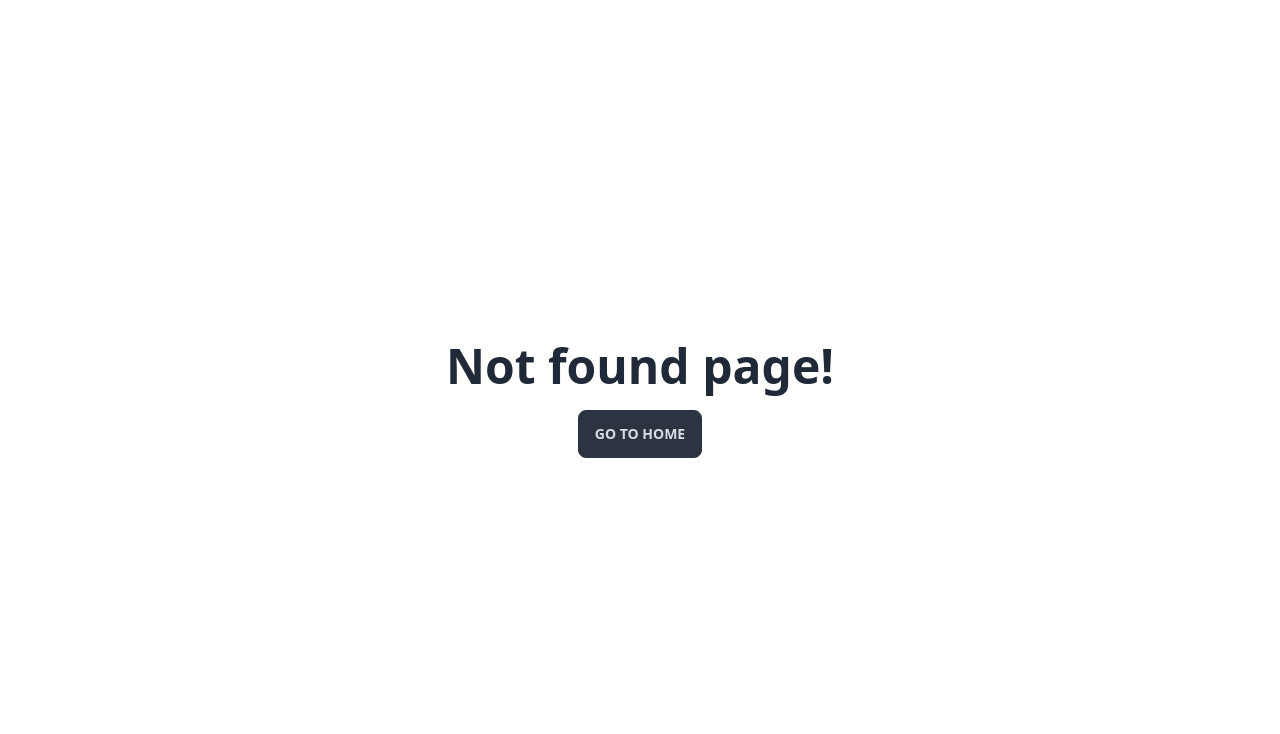
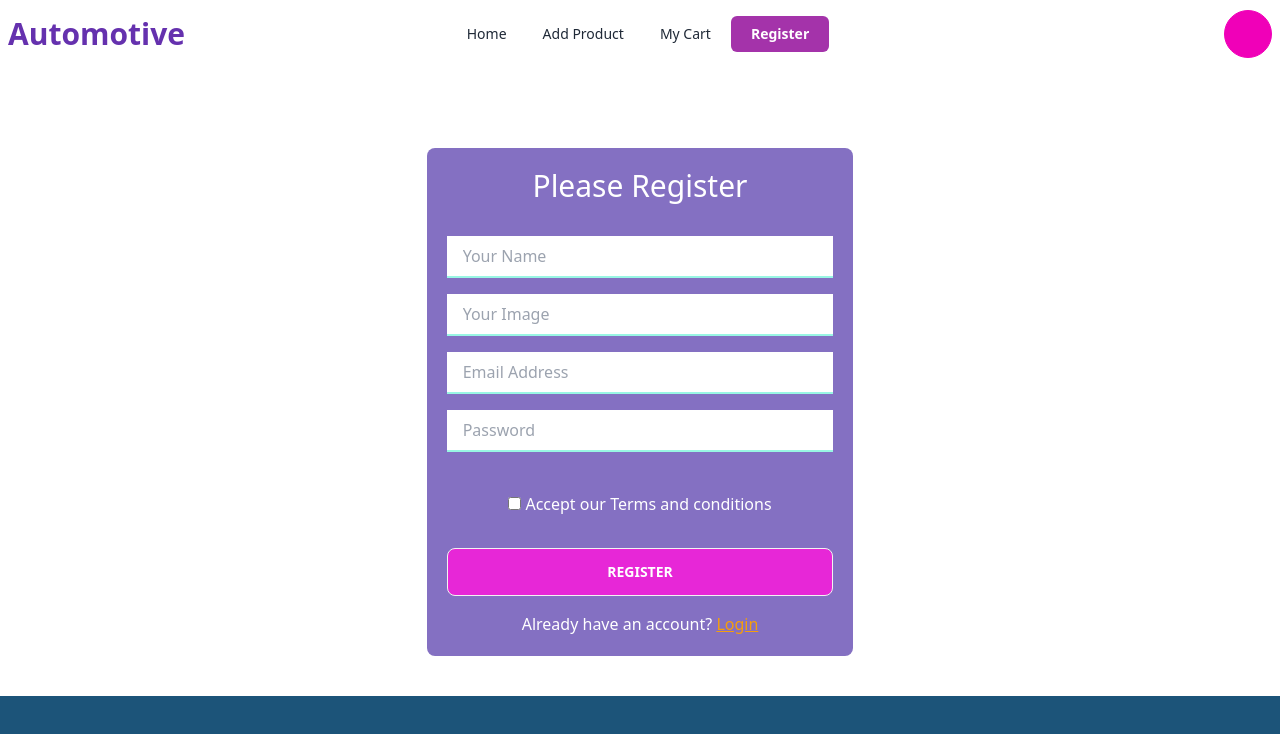
Before and after one commit to MosaddekHossen/car, a React (Vite) app: page /register in a window 1280 px wide. Before the commit this address had no page. Shown: the top 734 px of the page. Built offline with nearby package versions, Linux system fonts and the light colour scheme.

Commit message:
Add register route

```diff
--- a/package.json
+++ b/package.json
@@ -15,7 +15,8 @@
     "react": "^18.2.0",
     "react-dom": "^18.2.0",
     "react-router-dom": "^6.17.0",
-    "sort-by": "^1.2.0"
+    "sort-by": "^1.2.0",
+    "sweetalert2": "^11.7.32"
   },
   "devDependencies": {
     "@types/react": "^18.2.15",
--- a/src/components/header/Header.jsx
+++ b/src/components/header/Header.jsx
@@ -27,21 +27,21 @@ const Header = () => {
                 <NavLink to={'/details/'}
                     className={({ isActive, isPending }) =>
                         isPending ? 'pending' : isActive ? 'bg-[#a433aa] hover:text-blue-400 font-bold py-2 px-5 rounded-md text-white' : ''}                        >
-                    Details
+                    Add Product
                 </NavLink>
             </li>
-            <li>
+            {/* <li>
                 <NavLink to={'/testimonial'}
                     className={({ isActive, isPending }) =>
                         isPending ? 'pending' : isActive ? 'bg-[#a433aa] hover:text-blue-400 font-bold py-2 px-5 rounded-md text-white' : ''}                        >
                     Testimonial
                 </NavLink>
-            </li>
+            </li> */}
             <li>
                 <NavLink to={'/blog'}
                     className={({ isActive, isPending }) =>
                         isPending ? 'pending' : isActive ? 'bg-[#a433aa] hover:text-blue-400 font-bold py-2 px-5 rounded-md text-white' : ''}                        >
-                    Blog
+                    My Cart
                 </NavLink>
             </li>
             <li>
@@ -66,21 +66,21 @@ const Header = () => {
                 <NavLink to={'/details/'}
                     className={({ isActive, isPending }) =>
                         isPending ? 'pending' : isActive ? 'bg-[#a433aa] my-3 hover:text-blue-400 font-bold py-2 px-5 rounded-md text-white' : ''}                        >
-                    Details
+                    Add Product
                 </NavLink>
             </li>
-            <li>
+            {/* <li>
                 <NavLink to={'/testimonial'}
                     className={({ isActive, isPending }) =>
                         isPending ? 'pending' : isActive ? 'bg-[#a433aa] hover:text-blue-400 font-bold py-2 px-5 rounded-md text-white' : ''}                        >
                     Testimonial
                 </NavLink>
-            </li>
+            </li> */}
             <li>
-                <NavLink to={'/blog'}
+                <NavLink to={'/myCart'}
                     className={({ isActive, isPending }) =>
                         isPending ? 'pending' : isActive ? 'bg-[#a433aa] hover:text-blue-400 font-bold py-2 px-5 rounded-md text-white' : ''}                        >
-                    Blog
+                    My Cart
                 </NavLink>
             </li>
             <li>
--- /dev/null
+++ b/src/components/pages/register/Register.jsx
@@ -0,0 +1,111 @@
+// import { useContext, useEffect, useState } from "react";
+// import { AuthContext } from "../../../provider/AuthProvider";
+// import Swal from "sweetalert2";
+// import { FaEye, FaEyeSlash } from 'react-icons/fa';
+// import { Link, useNavigate } from "react-router-dom";
+// import { reload, sendEmailVerification, updateProfile } from "firebase/auth";
+// import 'aos/dist/aos.css';
+// import Aos from "aos";
+
+import { Link } from "react-router-dom";
+
+const Register = () => {
+    // const [showPassword, setShowPassword] = useState(false);
+    // const navigate = useNavigate();
+
+    // const { createUser } = useContext(AuthContext);
+    // useEffect(() => {
+    //     Aos.init();
+    // }, [])
+
+    // const handleRegister = (e) => {
+    //     e.preventDefault();
+    //     const name = e.target.name.value;
+    //     const image = e.target.img.value;
+    //     const email = e.target.email.value;
+    //     const password = e.target.password.value;
+    //     const accepted = e.target.terms.checked;
+    //     // console.log(accepted)
+
+    //     if (password.length < 6) {
+    //         return Swal.fire('Oops!', 'Password should be at least 6 characters', 'error')
+    //     }
+    //     else if (!/[A-Z]/.test(password)) {
+    //         return Swal.fire('Oops!', 'Your password should have at least one upper case characters.', 'error')
+    //     }
+    //     else if (!accepted) {
+    //         Swal.fire('Oops!', 'Please accept our terms and conditions', 'error')
+    //         return;
+    //     }
+
+    //     createUser(email, password)
+    //         .then(res => {
+    //             console.log(res.user)
+    //             Swal.fire('Good job!', 'User Created Successfully!', 'success')
+    //             e.target.reset();
+    //             navigate("/");
+
+    //             // Update Profile
+    //             updateProfile(res.user, {
+    //                 displayName: name,
+    //                 photoURL: image
+    //             })
+    //                 .then(() => {
+    //                     console.log("Update Profile!")
+    //                     window.location.reload();
+    //                     // Swal.fire('Oops!', "Update Profile!", 'success')
+    //                 })
+    //                 .catch(err => {
+    //                     Swal.fire('Oops!', err.message, 'error')
+    //                     console.log(err.message)
+    //                 })
+
+    //             // Send verification email
+    //             // sendEmailVerification(res.user)
+    //             //     .then(() => {
+    //             //         Swal.fire('Good job!', 'Please check your email and verify your account!', 'success')
+    //             //     })
+    //         })
+    //         .catch(err => {
+    //             console.log(err.message)
+    //             Swal.fire('Oops!', err.message, 'error')
+    //         })
+    // }
+    return (
+        <div>
+            <div className="text-center px-8 lg:px-0 pb-10" data-aos="flip-down">
+                <div className="mx-auto md:w-1/3 mt-20 bg-[#8470c2] p-5 rounded-lg">
+                    <h2 className="text-3xl mb-8 mx-auto flex justify-center font-medium text-white">Please Register</h2>
+                    {/* <form onSubmit={handleRegister}> */}
+                        <input required type="text" className="mb-4 w-full py-2 px-4 border-b-teal-200 border-b-2" name="name" placeholder="Your Name" id="" />
+                        <br />
+                        <input required type="text" className="mb-4 w-full py-2 px-4 border-b-teal-200 border-b-2" name="img" placeholder="Your Image" id="" />
+                        <br />
+                        <input required type="email" className="mb-4 w-full py-2 px-4 border-b-teal-200 border-b-2" name="email" placeholder="Email Address" id="" />
+                        <br />
+                        <div className="mb-4 relative">
+                            <input
+                                // type={showPassword ? "text" : "password"}
+                                className="w-full py-2 px-4 border-b-teal-200 border-b-2"
+                                name="password" required
+                                placeholder="Password" id="" />
+                            {/* <span className="absolute top-3 right-3" onClick={() => setShowPassword(!showPassword)}> */}
+                                {/* {showPassword ? <FaEyeSlash></FaEyeSlash> : <FaEye></FaEye>} */}
+                            {/* </span> */}
+                        </div>
+                        <br />
+                        <div className="mb-2">
+                            <input type="checkbox" name="terms" id="terms" />
+                            <label className="ml-1 text-white" htmlFor="terms">Accept our <a href="">Terms and conditions</a></label>
+                        </div>
+                        <br />
+                        <input className="btn bg-[#e727d7] mb-4 w-full font-bold hover:text-lime-600 text-white" type="submit" value="Register" />
+                    {/* </form> */}
+                    <p className="text-white">Already have an account? <Link to={'/login'}><button href="" className="text-amber-500 underline">Login</button></Link></p>
+                </div>
+            </div>
+        </div>
+    );
+};
+
+export default Register;
--- a/src/router/Router.jsx
+++ b/src/router/Router.jsx
@@ -2,6 +2,7 @@ import { createBrowserRouter } from 'react-router-dom';
 import Layout from '../layout/Layout';
 import ErrorPage from '../components/pages/errorpage/ErrorPage';
 import Home from '../components/pages/home/Home';
+import Register from '../components/pages/register/Register';
 
 const Router = createBrowserRouter([
     {
@@ -12,6 +13,10 @@ const Router = createBrowserRouter([
             {
                 path: '/',
                 element: <Home></Home>
+            },
+            {
+                path: '/register',
+                element: <Register></Register>
             }
         ]
     }
```
Also changed, not shown: 1 other file (tests, documents, lock files or other folders). Lines whose indentation alone changed are shown as unchanged.
